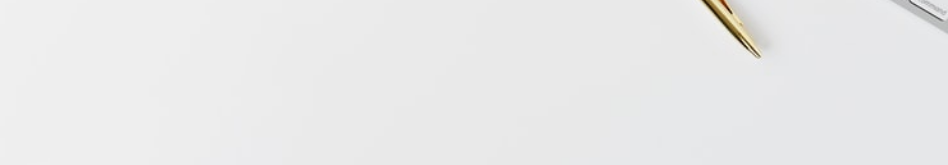
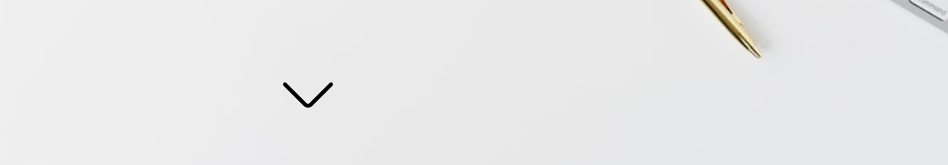
Before and after one commit to niftytyro/udasitharani.dev, a React (Create React App) app: page / in a window 1280 px wide. Shown: the part 635-800 px from the top of the page, without its empty margins (332-1280 px from the left). Built offline with nearby package versions, Linux system fonts and the light colour scheme.

Commit message:
replace react meta description and next button initial setup

```diff
--- a/public/index.html
+++ b/public/index.html
@@ -5,10 +5,6 @@
     <link rel="icon" href="%PUBLIC_URL%/favicon.ico" />
     <meta name="viewport" content="width=device-width, initial-scale=1" />
     <meta name="theme-color" content="#000000" />
-    <meta
-      name="description"
-      content="Web site created using create-react-app"
-    />
     <link rel="apple-touch-icon" href="%PUBLIC_URL%/logo192.png" />
     <!--
       manifest.json provides metadata used when your web app is installed on a
--- a/src/App.css
+++ b/src/App.css
@@ -3,3 +3,10 @@
   width: 100%;
   height: 100%;
 }
+
+a,
+a:hover,
+a:active,
+a:focus {
+  color: #202020;
+}
--- a/src/App.js
+++ b/src/App.js
@@ -1,10 +1,12 @@
-import React from "react";
+import React, { useRef } from "react";
 import Introduction from "./Components/Introduction/Introduction";
 import AboutMe from "./Components/AboutMe/AboutMe";
 import MyWork from "./Components/MyWork/MyWork";
 import "./App.css";
 
 const App = () => {
+  const AboutMeRef = useRef(null);
+
   return (
     <div className="App">
       <Introduction />
--- a/src/Components/ContactButton/ContactButton.js
+++ b/src/Components/ContactButton/ContactButton.js
@@ -1,7 +1,13 @@
 import React from "react";
+import DownArrow from "../../static/down-arrow.svg";
+import styles from "./ContactButton.module.css";
 
 function ContactButton() {
-  return <div></div>;
+  return (
+    <div className={styles.button}>
+      <img src={DownArrow} alt="Let's Talk" />
+    </div>
+  );
 }
 
 export default ContactButton;
--- a/src/Components/ContactButton/ContactButton.module.css
+++ b/src/Components/ContactButton/ContactButton.module.css
@@ -0,0 +1,11 @@
+.button {
+  height: 30px;
+  width: 50px;
+  position: absolute;
+  top: 90%;
+  left: 50%;
+  transform: translateX(-50%) translateY(-50%);
+}
+.button:hover {
+  cursor: pointer;
+}
--- a/src/Components/Introduction/Introduction.js
+++ b/src/Components/Introduction/Introduction.js
@@ -1,4 +1,5 @@
 import React from "react";
+import ContactButton from "../ContactButton/ContactButton";
 import backgroundImage from "../../static/background.jpeg";
 import styles from "./Introduction.module.css";
 
@@ -21,6 +22,7 @@ const Introduction = () => {
           </div>
         </div>
       </div>
+      <ContactButton />
     </div>
   );
 };
--- a/src/Components/ProjectTile/ProjectTile.js
+++ b/src/Components/ProjectTile/ProjectTile.js
@@ -10,14 +10,14 @@ function ProjectTile({
 }) {
   return (
     <div id={projectID} className={styles.projectTile}>
-      <div className={styles.projectImage}>
-        <a href={projectURL}>
+      <a href={projectURL}>
+        <div className={styles.projectImage}>
           <img src={projectIMG} alt={projectTitle} />
-        </a>
-      </div>
-      <div className={styles.projectDetails}>
-        <p>{projectDescription}</p>
-      </div>
+        </div>
+        <div className={styles.projectDetails}>
+          <p>{projectDescription}</p>
+        </div>
+      </a>
     </div>
   );
 }
--- a/src/Components/ProjectTile/ProjectTile.module.css
+++ b/src/Components/ProjectTile/ProjectTile.module.css
@@ -7,6 +7,7 @@
   width: 100%;
   height: 100%;
   object-fit: scale-down;
+  transition: filter 0.2s;
 }
 
 .projectDetails {
@@ -16,6 +17,7 @@
 }
 .projectTile:hover img {
   filter: blur(4px);
+  transition: filter 0.2s;
 }
 .projectTile:hover .projectDetails {
   display: block;
@@ -28,4 +30,5 @@
   top: 50%;
   left: 50%;
   transform: translateX(-50%) translateY(-50%);
+  transition: all 0.1s;
 }
```
Also changed, not shown: src/static/down-arrow.svg (added).
